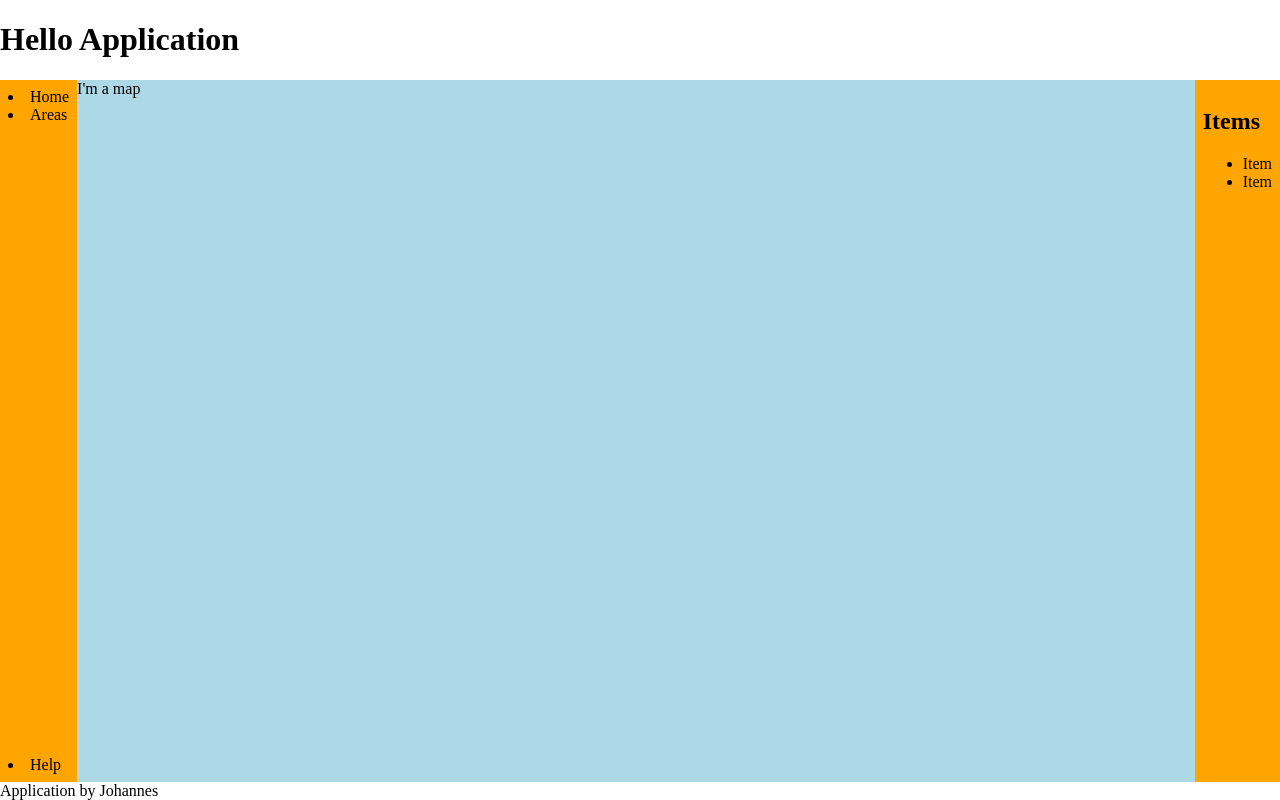
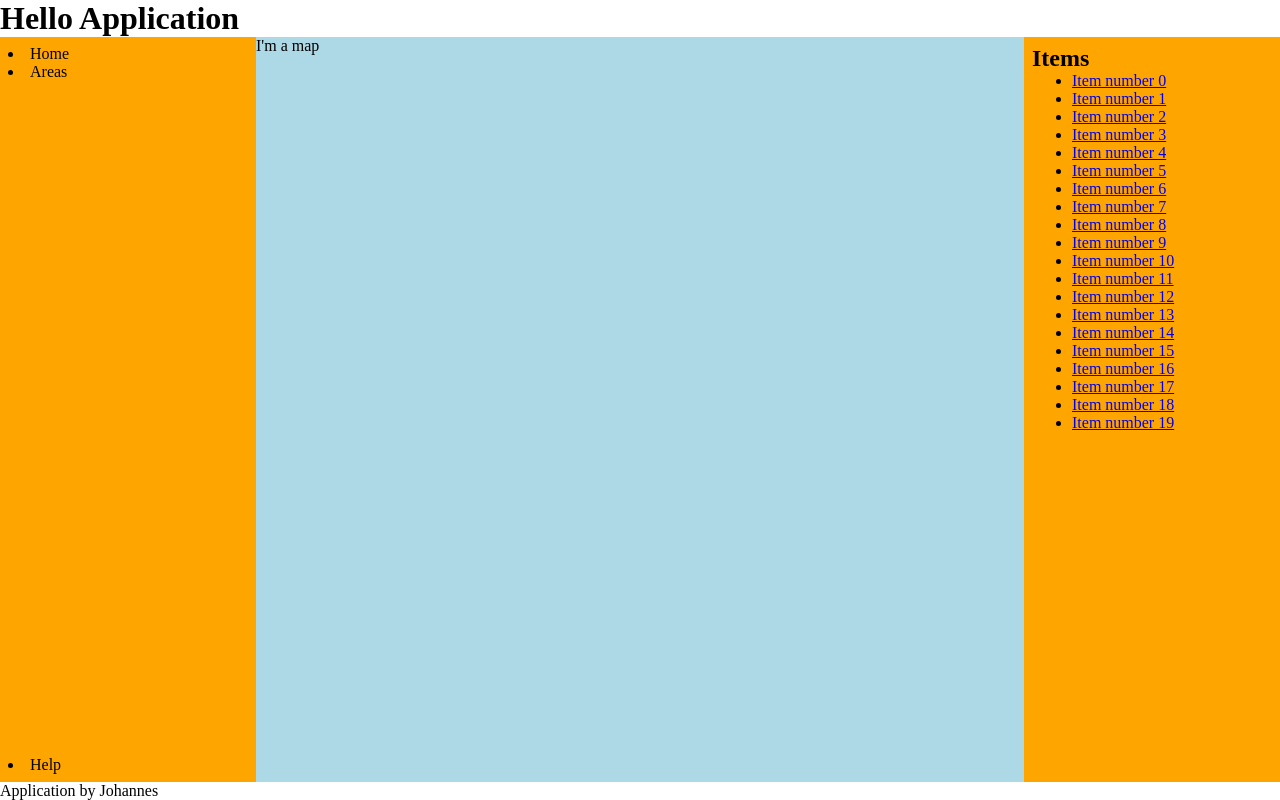
Before and after one commit to jhannes/gis-kata, a React (Vite) app: page / in a window 1280 px wide. Built offline with nearby package versions, Linux system fonts and the light colour scheme.

Commit message:
Application layout

```diff
--- a/package.json
+++ b/package.json
@@ -33,5 +33,9 @@
     "react-dom": "^18.2.0",
     "rimraf": "^4.4.0",
     "typescript": "^4.9.5"
+  },
+  "dependencies": {
+    "react-router": "^6.9.0",
+    "react-router-dom": "^6.9.0"
   }
 }
--- a/src/index.tsx
+++ b/src/index.tsx
@@ -5,3 +5,4 @@ import { Application } from "./modules/application";
 const root = ReactDOM.createRoot(document.getElementById("root")!);
 
 root.render(<Application />);
+export { PageHeader } from "./modules/pageHeader/pageHeader";
--- a/src/modules/application/application.css
+++ b/src/modules/application/application.css
@@ -1,4 +1,4 @@
-body {
+* {
   margin: 0;
 }
 
@@ -13,6 +13,8 @@ body {
 }
 
 #root main aside {
+  min-width: 15em;
+  max-width: 20em;
   background-color: orange;
   padding: 0.5em;
   overflow-y: auto;
--- a/src/modules/application/application.tsx
+++ b/src/modules/application/application.tsx
@@ -1,11 +1,14 @@
 import React from "react";
+import { HashRouter, Link, Route, Routes, useParams } from "react-router-dom";
+import { PageHeader, PageHeaderContext, ShowPageHeader } from "../pageHeader";
 
 export function Application() {
   return (
-    <>
-      <header>
+    <PageHeaderContext>
+      <HashRouter>
+        <ShowPageHeader>
           <h1>Hello Application</h1>
-      </header>
+        </ShowPageHeader>
         <main>
           <aside id="menu-sidebar">
             <nav>
@@ -16,15 +19,53 @@ export function Application() {
             </nav>
           </aside>
           <div id="map">I'm a map</div>
-        <aside id="content-sidebar">
-          <h1>Items</h1>
-          <ul>
-            <li>Item</li>
-            <li>Item</li>
-          </ul>
-        </aside>
+          <ContentSidebar />
         </main>
         <footer>Application by Johannes</footer>
+      </HashRouter>
+    </PageHeaderContext>
+  );
+}
+
+function ContentSidebar() {
+  return (
+    <aside id="content-sidebar">
+      <Routes>
+        <Route path={"/item/:id"} element={<Item />} />
+        <Route path={"/"} element={<ListItems />} />
+      </Routes>
+    </aside>
+  );
+}
+
+function Item() {
+  const { id } = useParams();
+  return (
+    <>
+      <PageHeader>
+        <h1>Item {id}</h1>
+      </PageHeader>
+      <Link to={"/"}>Back</Link>
+      <h1>Element {id}</h1>
     </>
   );
 }
+
+function ListItems() {
+  const items = [...Array(20).keys()].map((i) => ({
+    id: i,
+    name: `Item number ${i}`,
+  }));
+  return (
+    <>
+      <h1>Items</h1>
+      <ul>
+        {items.map(({ id, name }) => (
+          <li key={id}>
+            <Link to={`/item/${id}`}>{name}</Link>
+          </li>
+        ))}
+      </ul>
+    </>
+  );
+}
--- /dev/null
+++ b/src/modules/pageHeader/index.ts
@@ -0,0 +1 @@
+export * from "./pageHeader";
--- /dev/null
+++ b/src/modules/pageHeader/pageHeader.tsx
@@ -0,0 +1,36 @@
+import * as React from "react";
+import { ReactElement, useContext, useEffect, useState } from "react";
+
+const HeaderContext = React.createContext<{
+  pageHeader?: ReactElement;
+  setPageHeader(pageHeader?: ReactElement): void;
+}>({
+  setPageHeader: () => {},
+});
+
+function usePageHeader(element: ReactElement) {
+  const { setPageHeader } = useContext(HeaderContext);
+  useEffect(() => {
+    setPageHeader(element);
+    return () => setPageHeader(undefined);
+  }, []);
+}
+
+export function PageHeader({ children }: { children: ReactElement }) {
+  usePageHeader(children);
+  return null;
+}
+
+export function ShowPageHeader({ children }: { children: ReactElement }) {
+  const { pageHeader } = useContext(HeaderContext);
+  return <header>{pageHeader || children}</header>;
+}
+
+export function PageHeaderContext({ children }: { children: ReactElement }) {
+  const [pageHeader, setPageHeader] = useState<ReactElement | undefined>();
+  return (
+    <HeaderContext.Provider value={{ setPageHeader, pageHeader }}>
+      {children}
+    </HeaderContext.Provider>
+  );
+}
```
Also changed, not shown: 2 other files (tests, documents, lock files or other folders). Lines whose indentation alone changed are shown as unchanged.
